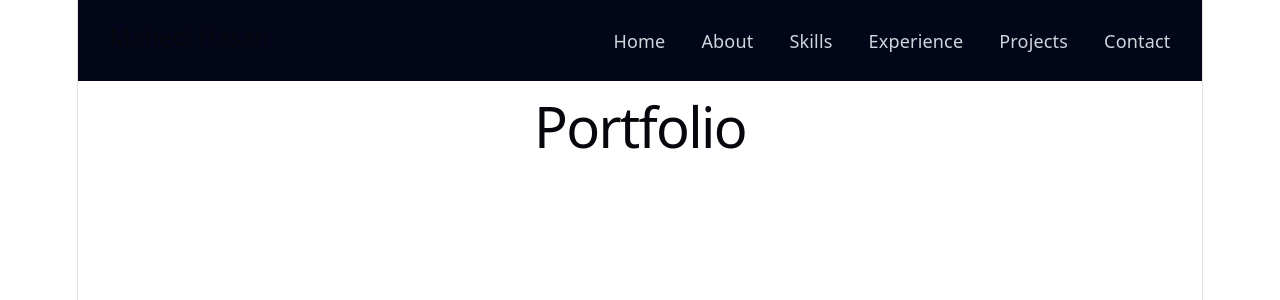
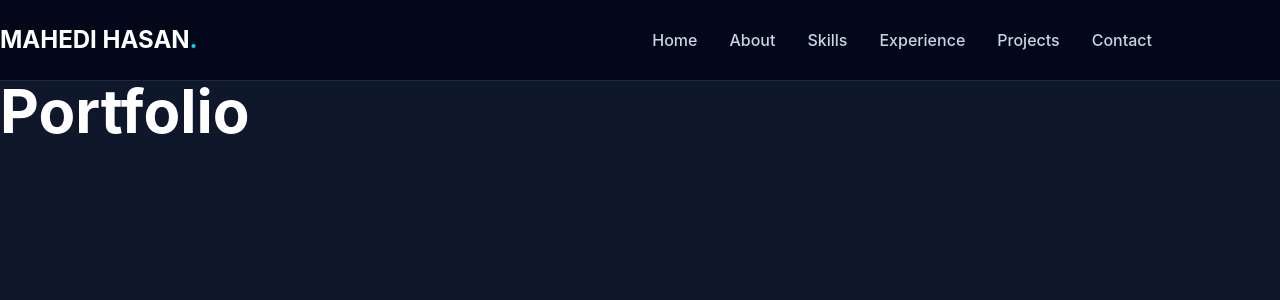
Before and after one commit to mahedihasan171/portfolio, a React (Vite) app: page / in a window 1280 px wide. Shown: the top 300 px of the page. Built offline with nearby package versions, Linux system fonts and the light colour scheme.

Commit message:
Navbar style improve for desktop

```diff
--- a/src/App.tsx
+++ b/src/App.tsx
@@ -15,8 +15,10 @@ function App() {
       <Navbar />
 
       {/* Main page content */}
-      <main>
-        <h1>Portfolio</h1>
+      <main className="max-w-7xl mx-auto px-8">
+        <h1 className="text-6xl font-bold mt-20">
+          Portfolio
+        </h1>
       </main>
     </>
   );
--- a/src/components/layout/Navbar/Navbar.tsx
+++ b/src/components/layout/Navbar/Navbar.tsx
@@ -10,14 +10,17 @@ import { navigation } from "../../../data/navigation";
 
 const Navbar = () => {
   return (
-    <nav className="sticky top-0 bg-slate-950">
+    <nav className="sticky top-0 bg-slate-950/90 backdrop-blur-md border-b border-slate-800">
       {/* Navigation container */}
-      <div className="max-w-7xl mx-auto flex justify-between items-center px-7 py-5">
+      <div className="max-w-6xl mx-auto flex h-20 items-center justify-between px-8">
 
         {/* Portfolio Brand */}
-        <h2 className="text-2xl font-bold text-white">
-          Mahedi Hasan
-        </h2>
+        <a
+          href="#hero"
+          className="text-2xl font-bold text-white"
+        >
+          MAHEDI HASAN<span className="text-cyan-400">.</span>
+        </a>
 
         {/* Navigation Links */}
         <ul className="flex gap-8 list-none">
@@ -25,7 +28,7 @@ const Navbar = () => {
             <li key={item.label}>
               <a
                 href={item.href}
-                className="text-gray-300 hover:text-cyan-400 transition-colors duration-300"
+                className="font-medium text-slate-300 transition-colors duration-300 hover:text-cyan-400"
               >
                 {item.label}
               </a>
--- a/src/index.css
+++ b/src/index.css
@@ -1,113 +1,42 @@
 @import "tailwindcss";
 
-:root {
-  --text: #6b6375;
-  --text-h: #08060d;
-  --bg: #fff;
-  --border: #e5e4e7;
-  --code-bg: #f4f3ec;
-  --accent: #aa3bff;
-  --accent-bg: rgba(170, 59, 255, 0.1);
-  --accent-border: rgba(170, 59, 255, 0.5);
-  --social-bg: rgba(244, 243, 236, 0.5);
-  --shadow:
-    rgba(0, 0, 0, 0.1) 0 10px 15px -3px, rgba(0, 0, 0, 0.05) 0 4px 6px -2px;
+/* -----------------------------------------
+   Global Reset
+----------------------------------------- */
 
-  --sans: system-ui, 'Segoe UI', Roboto, sans-serif;
-  --heading: system-ui, 'Segoe UI', Roboto, sans-serif;
-  --mono: ui-monospace, Consolas, monospace;
-
-  font: 18px/145% var(--sans);
-  letter-spacing: 0.18px;
-  color-scheme: light dark;
-  color: var(--text);
-  background: var(--bg);
-  font-synthesis: none;
-  text-rendering: optimizeLegibility;
-  -webkit-font-smoothing: antialiased;
-  -moz-osx-font-smoothing: grayscale;
-
-  @media (max-width: 1024px) {
-    font-size: 16px;
-  }
+*,
+*::before,
+*::after {
+  box-sizing: border-box;
+  margin: 0;
+  padding: 0;
 }
 
-@media (prefers-color-scheme: dark) {
-  :root {
-    --text: #9ca3af;
-    --text-h: #f3f4f6;
-    --bg: #16171d;
-    --border: #2e303a;
-    --code-bg: #1f2028;
-    --accent: #c084fc;
-    --accent-bg: rgba(192, 132, 252, 0.15);
-    --accent-border: rgba(192, 132, 252, 0.5);
-    --social-bg: rgba(47, 48, 58, 0.5);
-    --shadow:
-      rgba(0, 0, 0, 0.4) 0 10px 15px -3px, rgba(0, 0, 0, 0.25) 0 4px 6px -2px;
-  }
+/* -----------------------------------------
+   Root Settings
+----------------------------------------- */
 
-  #social .button-icon {
-    filter: invert(1) brightness(2);
-  }
-}
-
-#root {
-  width: 1126px;
-  max-width: 100%;
-  margin: 0 auto;
-  text-align: center;
-  border-inline: 1px solid var(--border);
-  min-height: 100svh;
-  display: flex;
-  flex-direction: column;
-  box-sizing: border-box;
+html {
+  scroll-behavior: smooth;
 }
 
 body {
-  margin: 0;
+  min-height: 100vh;
+  background-color: #0f172a;
+  color: #ffffff;
+  font-family:
+    Inter,
+    system-ui,
+    -apple-system,
+    BlinkMacSystemFont,
+    "Segoe UI",
+    sans-serif;
 }
 
-h1,
-h2 {
-  font-family: var(--heading);
-  font-weight: 500;
-  color: var(--text-h);
+/* -----------------------------------------
+   Root Container
+----------------------------------------- */
+
+#root {
+  min-height: 100vh;
 }
-
-h1 {
-  font-size: 56px;
-  letter-spacing: -1.68px;
-  margin: 32px 0;
-  @media (max-width: 1024px) {
-    font-size: 36px;
-    margin: 20px 0;
-  }
-}
-h2 {
-  font-size: 24px;
-  line-height: 118%;
-  letter-spacing: -0.24px;
-  margin: 0 0 8px;
-  @media (max-width: 1024px) {
-    font-size: 20px;
-  }
-}
-p {
-  margin: 0;
-}
-
-code,
-.counter {
-  font-family: var(--mono);
-  display: inline-flex;
-  border-radius: 4px;
-  color: var(--text-h);
-}
-
-code {
-  font-size: 15px;
-  line-height: 135%;
-  padding: 4px 8px;
-  background: var(--code-bg);
-}
```
